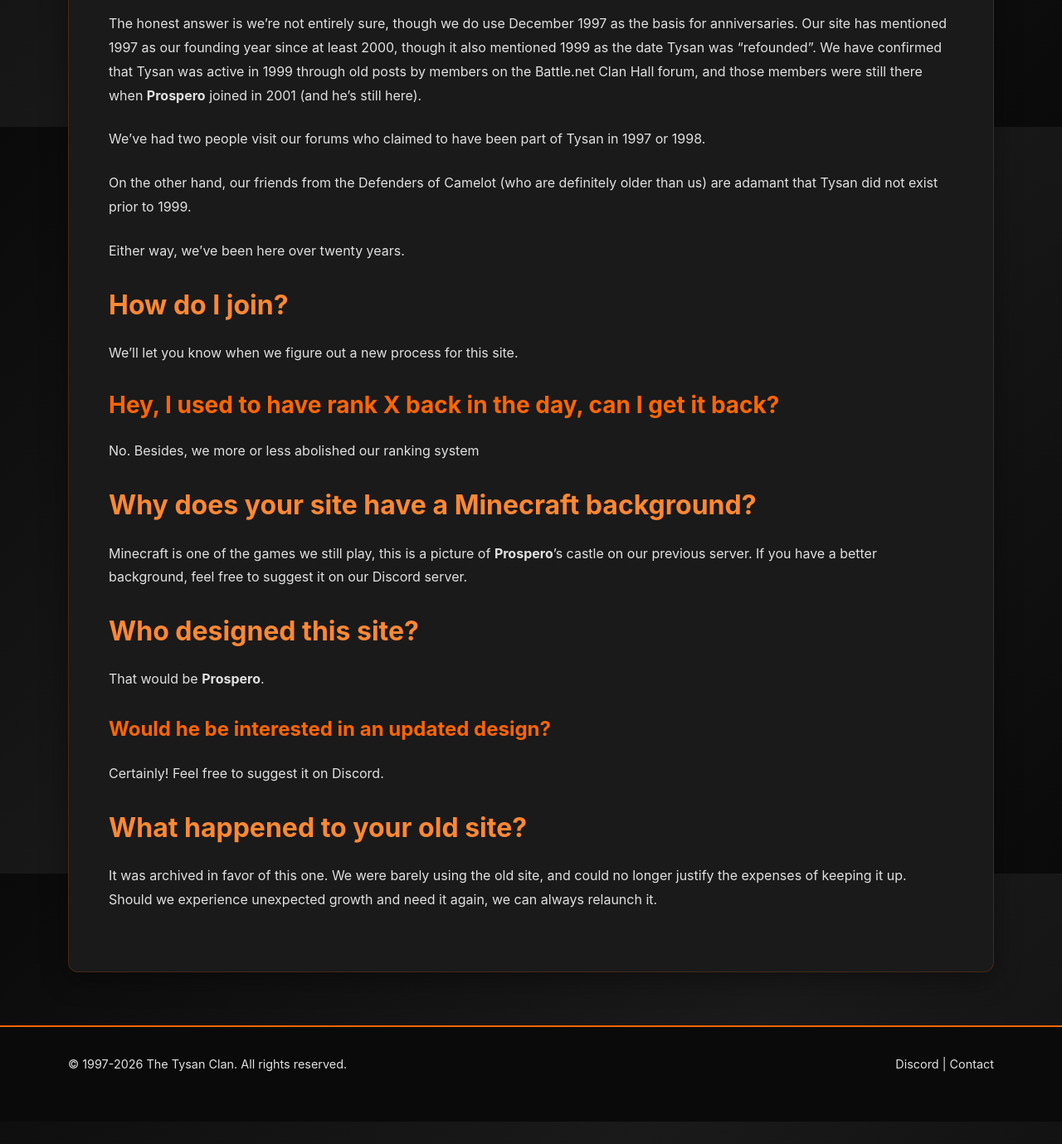
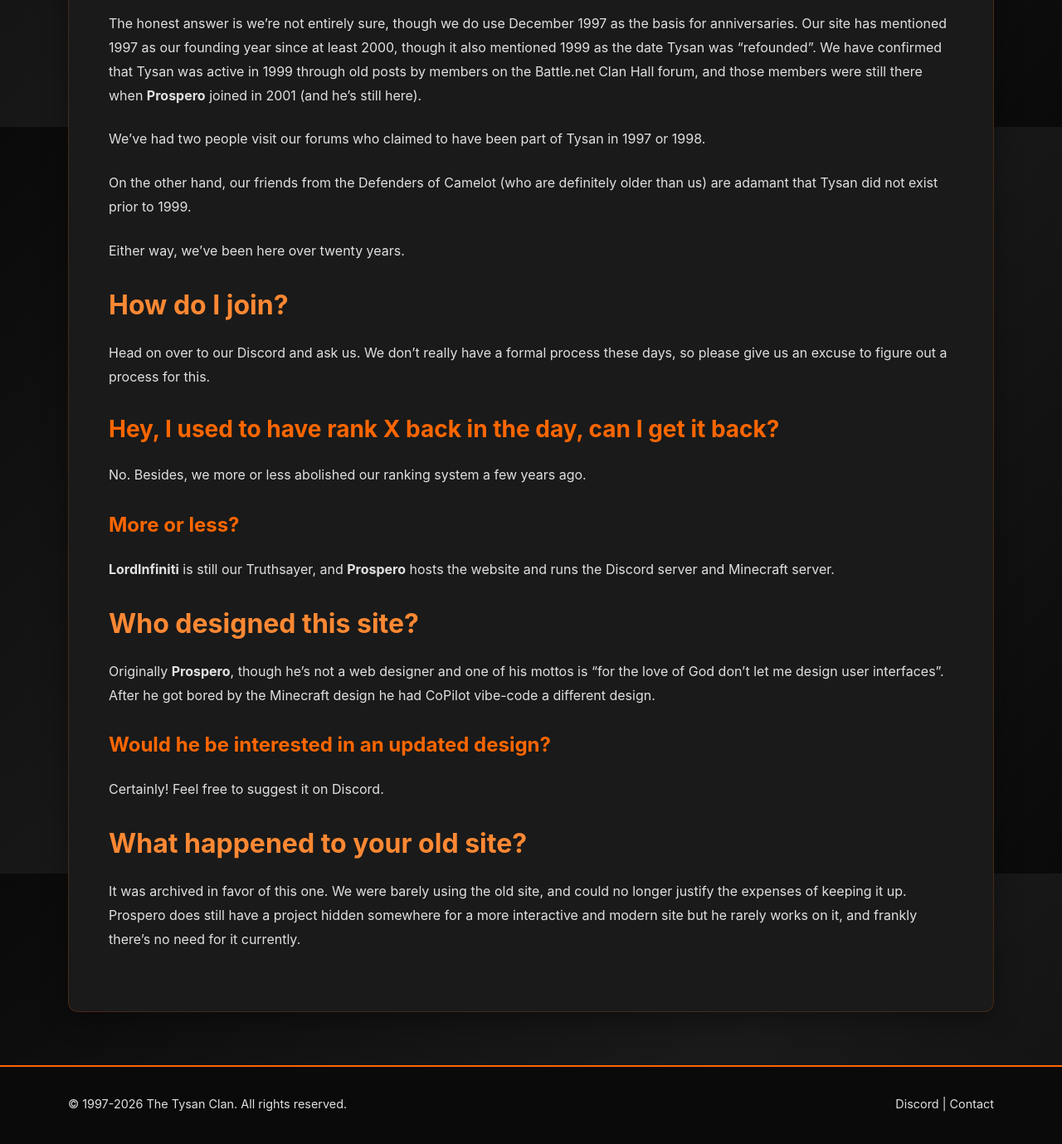
Before and after one commit to jsteenbeeke/www.tysanclan.com, a Jekyll site: the page built from faq.md, in a window 1280 px wide and 1400 px high, scrolled down 747 px. Shown: the top 1379 px of the window at 83% size. Built offline with Jekyll 4.4.1, drawn with Linux system fonts in a browser that asks for light colours; before the commit the page ends 2099 px from its top, so only the background shows below that.

Commit message:
Basis for vibe-coded redesign

```diff
--- a/faq.md
+++ b/faq.md
@@ -35,20 +35,20 @@ Either way, we've been here over twenty years.
 
 ## How do I join?
 
-We'll let you know when we figure out a new process for this site.
+Head on over to our Discord and ask us. We don't really have a formal process these days, so please give us an excuse
+to figure out a process for this.
 
 ### Hey, I used to have rank X back in the day, can I get it back?
 
-No. Besides, we more or less abolished our ranking system
+No. Besides, we more or less abolished our ranking system a few years ago.
 
-## Why does your site have a Minecraft background?
+#### More or less?
 
-Minecraft is one of the games we still play, this is a picture of **Prospero**'s castle on our previous server. If you
-have a better background, feel free to suggest it on our Discord server.
+**LordInfiniti** is still our Truthsayer, and **Prospero** hosts the website and runs the Discord server and Minecraft server.
 
 ## Who designed this site?
 
-That would be **Prospero**.
+Originally **Prospero**, though he's not a web designer and one of his mottos is "for the love of God don't let me design user interfaces". After he got bored by the Minecraft design he had CoPilot vibe-code a different design.
 
 #### Would he be interested in an updated design?
 
@@ -56,5 +56,4 @@ Certainly! Feel free to suggest it on Discord.
 
 ## What happened to your old site?
 
-It was archived in favor of this one. We were barely using the old site, and could no longer justify the expenses of keeping it up.
-Should we experience unexpected growth and need it again, we can always relaunch it.
+It was archived in favor of this one. We were barely using the old site, and could no longer justify the expenses of keeping it up. Prospero does still have a project hidden somewhere for a more interactive and modern site but he rarely works on it, and frankly there's no need for it currently.
```
Also changed, not shown: roster.md (+1 -1 lines).
